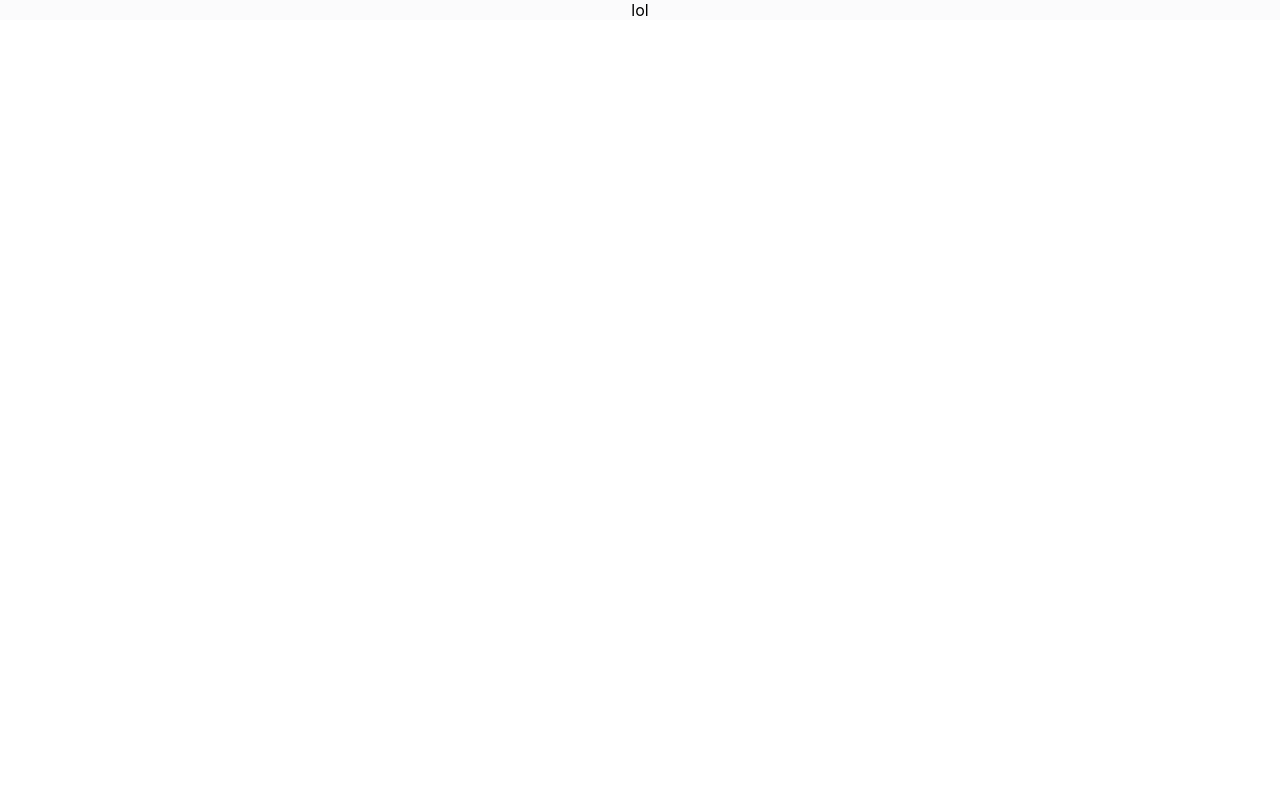
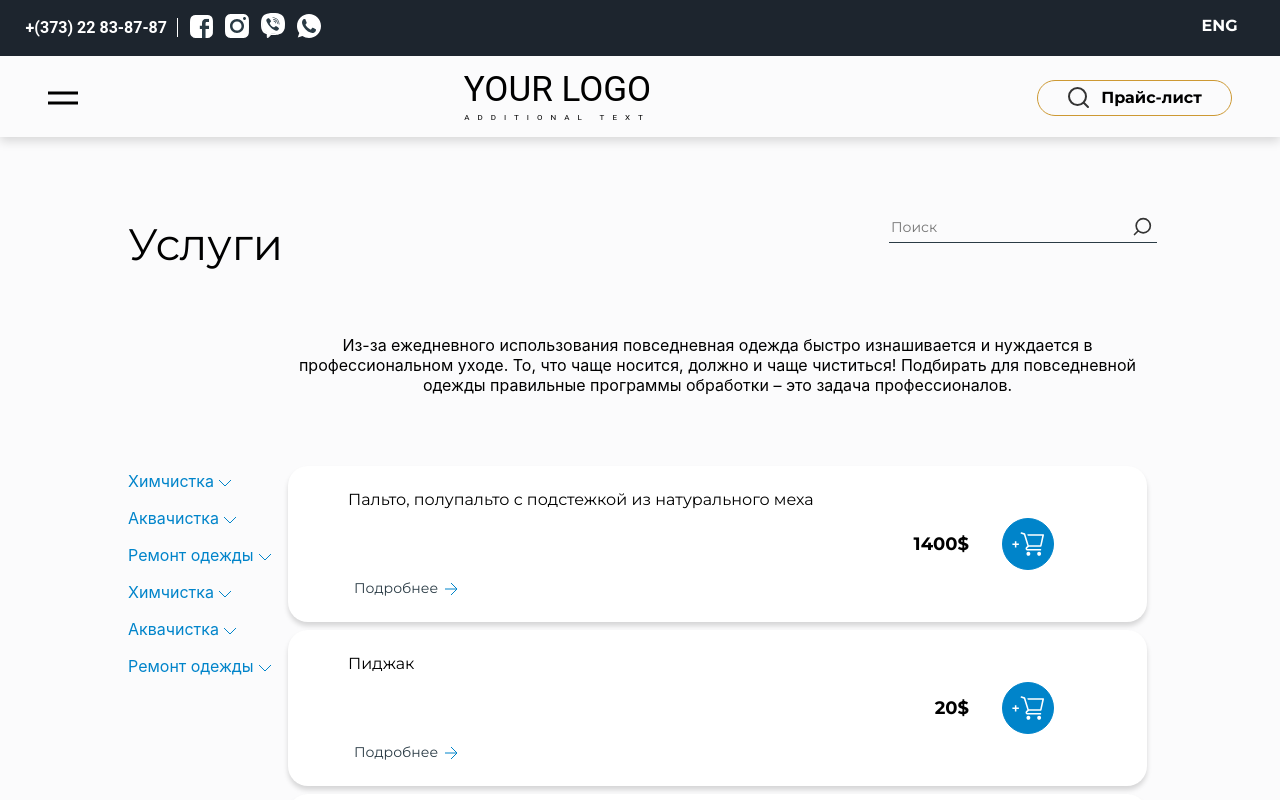
Before and after one commit to HomeBake/react-catalog, a React (Create React App) app: page / in a window 1280 px wide. Shown: the top 800 px of the page. Built offline with nearby package versions, Linux system fonts and the light colour scheme; a web font is replaced by a local one.

Commit message:
Создание страницы магазина

```diff
--- a/src/App.js
+++ b/src/App.js
@@ -1,12 +1,13 @@
-import logo from './logo.svg';
 import './App.css';
+import Store from "./pages/Store";
 
 function App() {
-  return (
-    <div className="App">
-      lol
-    </div>
-  );
+
+    return (
+        <div className="App">
+            <Store/>
+        </div>
+    );
 }
 
 export default App;
--- /dev/null
+++ b/src/pages/Store.jsx
@@ -0,0 +1,14 @@
+import React from 'react';
+import Header from "../component/Header";
+import Content from "../component/Content";
+
+const Store = () => {
+    return (
+        <>
+            <Header/>
+            <Content/>
+        </>
+    );
+};
+
+export default Store;
```
